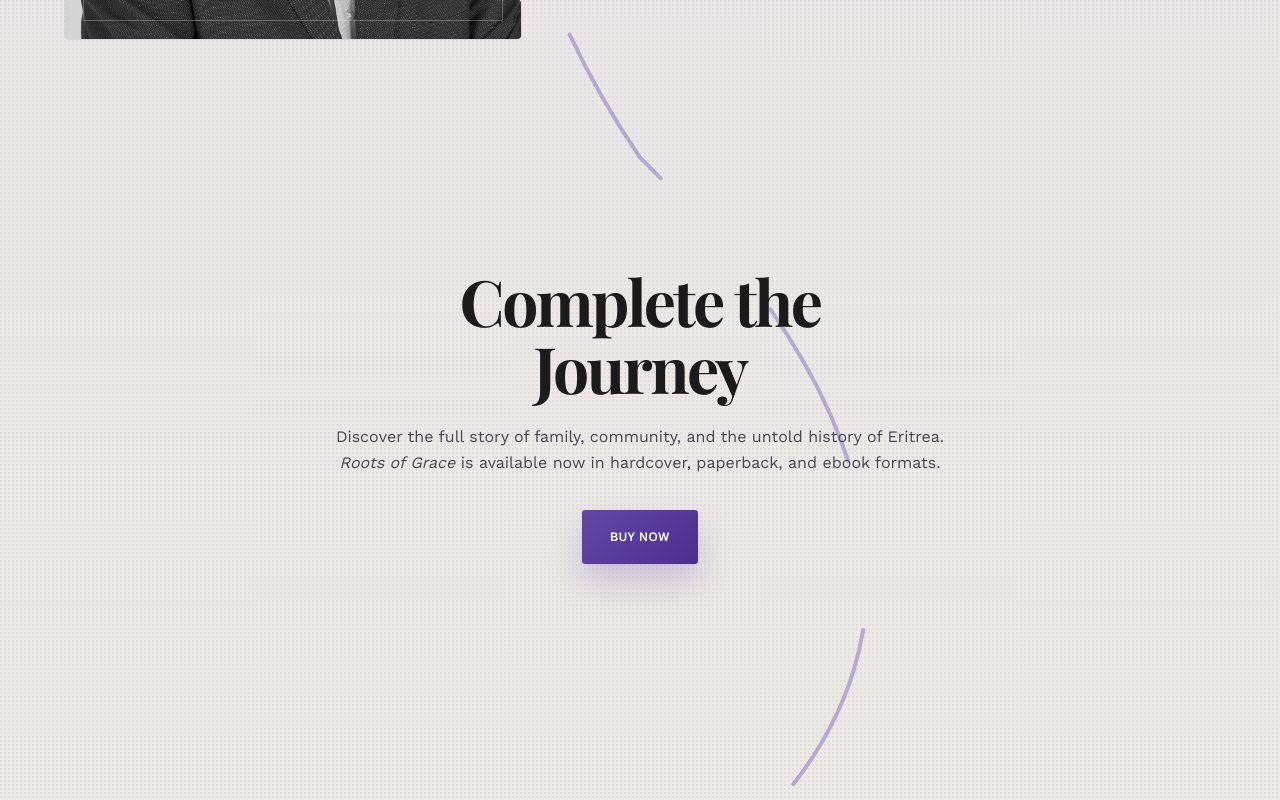
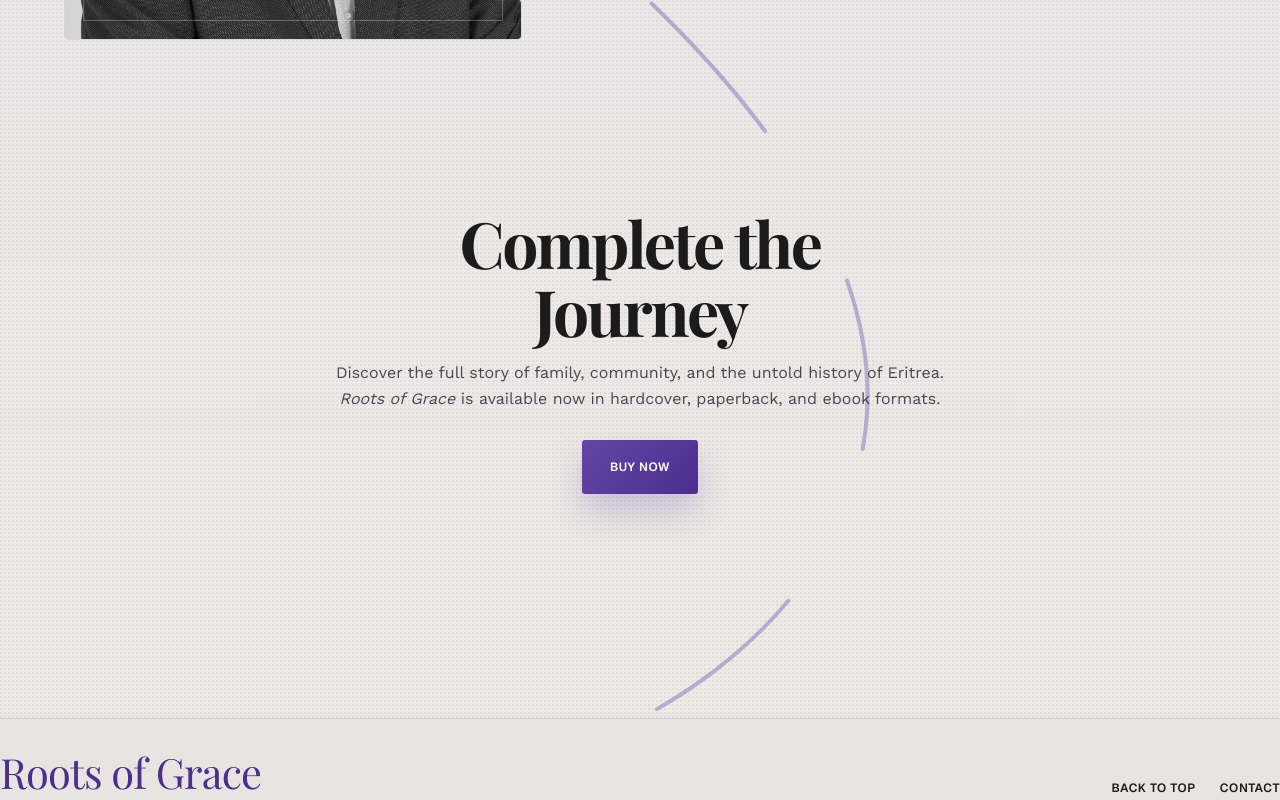
Before and after one commit to MatDawit/rootsofgrace, a Next.js app: page / in a window 1280 px wide. Shown: the part 4920-5720 px from the top of the page. Built offline with nearby package versions, Linux system fonts and the light colour scheme; a web font is replaced by a local one.

Commit message:
added testimonials proper structure

```diff
--- a/app/page.module.css
+++ b/app/page.module.css
@@ -533,14 +533,15 @@
 }
 
 .purchaseSection {
-  padding-bottom: clamp(5rem, 9vw, 7rem);
+  padding-top: clamp(2rem, 4vw, 3rem);
+  padding-bottom: clamp(1.5rem, 3vw, 2.5rem);
 }
 
 .purchaseCard {
   display: grid;
   justify-items: center;
-  gap: 1.4rem;
-  padding: clamp(2rem, 4vw, 3rem);
+  gap: 1rem;
+  padding: clamp(1.25rem, 3vw, 2rem);
   text-align: center;
 }
 
@@ -566,15 +567,16 @@
 .testimonials {
   width: min(54rem, 100%);
   display: grid;
-  margin-top: 1.5rem;
+  margin-top: 0.25rem;
   text-align: center;
 }
 
 .testimonialSlide {
   grid-area: 1 / 1;
   margin: 0;
-  padding: 0.25rem 0;
+  padding: 0;
   display: grid;
+  align-content: start;
   gap: 0.85rem;
   opacity: 0;
   transform: translateY(10px);
@@ -790,14 +792,13 @@
   }
 
   .testimonials {
-    gap: 0.9rem;
-    text-align: left;
+    text-align: center;
   }
 
   .testimonialSlide {
-    grid-area: auto;
-    opacity: 1;
-    transform: none;
+    grid-area: 1 / 1;
+    animation: testimonialRotate 18s infinite ease-in-out;
+    animation-delay: var(--slide-delay, 0s);
   }
 
   .fallbackLeaf {
```
